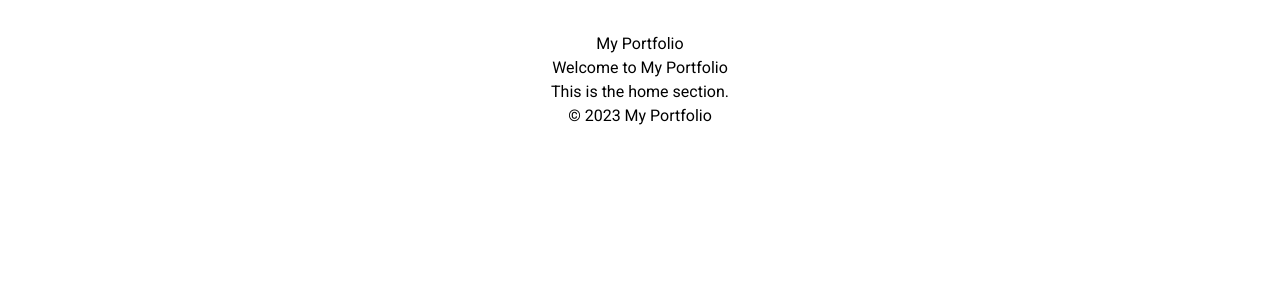
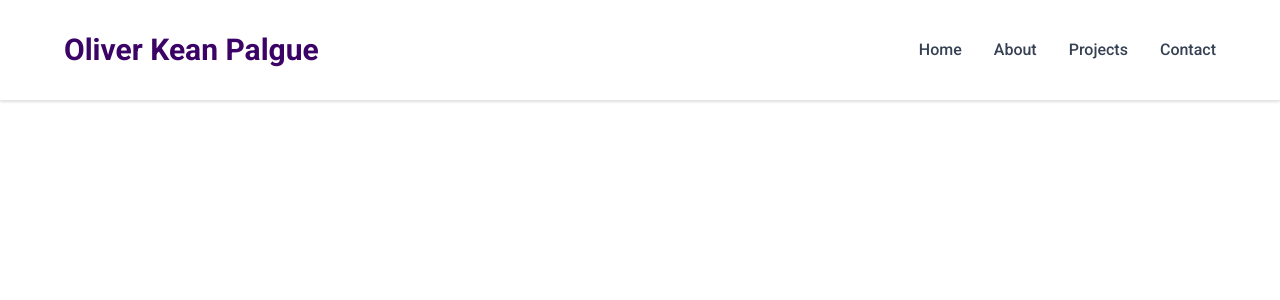
Before and after one commit to oliverkeanpalgue/portfolio, a React (Vite) app: page / in a window 1280 px wide. Shown: the top 300 px of the page. Built offline with nearby package versions, Linux system fonts and the light colour scheme.

Commit message:
feat: navbar design

```diff
--- a/src/App.jsx
+++ b/src/App.jsx
@@ -1,4 +1,3 @@
-import '../src/assets/styles/App.css'
 import Navbar from './components/Navbar.jsx'
 import Footer from './components/Footer.jsx'
 import Home from './components/Home.jsx'
@@ -7,8 +6,6 @@ function App() {
   return (
     <>
       <Navbar />
-      <Home />
-      <Footer />
     </>
   )
 }
--- a/src/assets/styles/App.css
+++ /dev/null
@@ -1,6 +0,0 @@
-#root {
-  max-width: 1280px;
-  margin: 0 auto;
-  padding: 2rem;
-  text-align: center;
-}
--- a/src/assets/styles/index.css
+++ b/src/assets/styles/index.css
@@ -3,6 +3,4 @@
 
 :root {
   font-family: "Roboto", sans-serif;
-  line-height: 1.5;
-  font-weight: 400;
 }
--- a/src/components/Navbar.jsx
+++ b/src/components/Navbar.jsx
@@ -1,7 +1,31 @@
 function Navbar() {
   return (
-    <nav>
-      <h1>My Portfolio</h1>
+    <nav className="w-full flex justify-between items-center px-16 py-8 border-b border-gray-200 bg-white shadow-sm">
+      <a href="#home" className="text-purple-950 text-3xl font-bold">
+        Oliver Kean Palgue
+      </a>
+      <ul className="flex gap-8">
+        <li>
+          <a href="#home" className="text-gray-700 hover:text-purple-900 font-medium transition-colors">
+            Home
+          </a>
+        </li>
+        <li>
+          <a href="#about" className="text-gray-700 hover:text-purple-900 font-medium transition-colors">
+            About
+          </a>
+        </li>
+        <li>
+          <a href="#projects" className="text-gray-700 hover:text-purple-900 font-medium transition-colors">
+            Projects
+          </a>
+        </li>
+        <li>
+          <a href="#contact" className="text-gray-700 hover:text-purple-900 font-medium transition-colors">
+            Contact
+          </a>
+        </li>
+      </ul>
     </nav>
   );
 }
```
